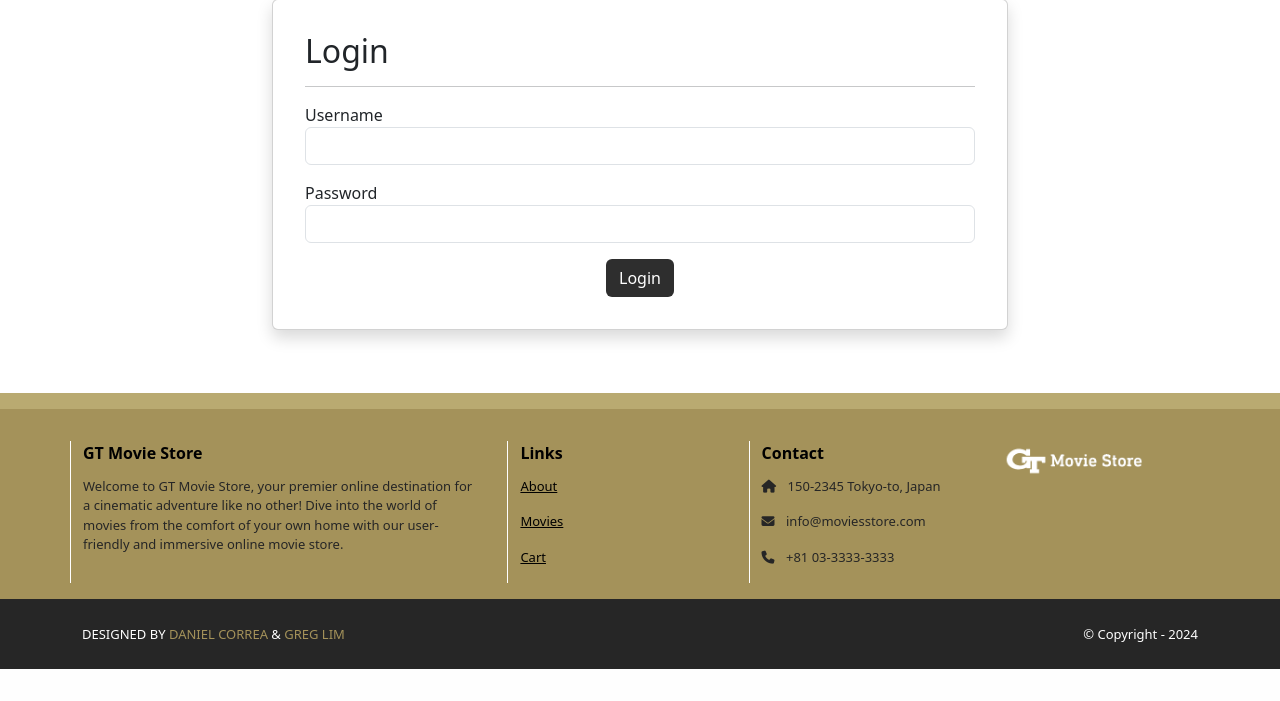
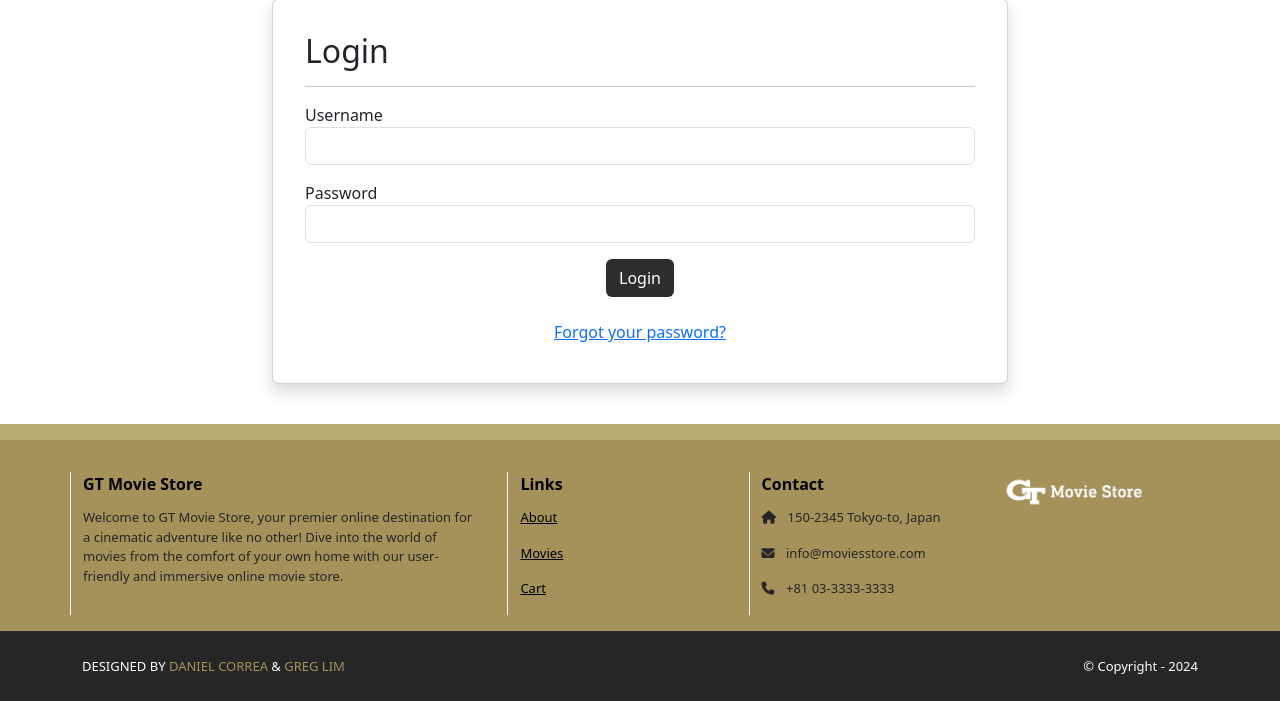
Before and after one commit to tylertab/gt-movie-store, a Django app: page /users/login in a window 1280 px wide. Shown: the part 131-832 px from the top of the page. Before the commit the page ends 800 px from the top, so only its background shows below. Run offline with Django 4.2, Linux system fonts and the light colour scheme; some libraries are stand-ins or nearby versions.

Commit message:
reset password functionality complete

```diff
--- a/gtmoviestore/users/templates/users/login.html
+++ b/gtmoviestore/users/templates/users/login.html
@@ -29,10 +29,11 @@
                        autocomplete="current-password"
                        class="form-control">
               </p>
-              <div class="text-center">
-                <button type="submit"
-                  class="btn bg-dark text-white">Login
-                </button>
+              <div class="text-center mt-3">
+                <button type="submit" class="btn bg-dark text-white">Login</button>
+              </div>
+              <div class="text-center mt-3">
+                <a href="{% url 'users.reset_password' %}" class="btn btn-link">Forgot your password?</a>
               </div>
             </form>
           </div>
```
Also changed, not shown: gtmoviestore/gtmoviestore/settings.py (+8 -0 lines), gtmoviestore/db.sqlite3.
